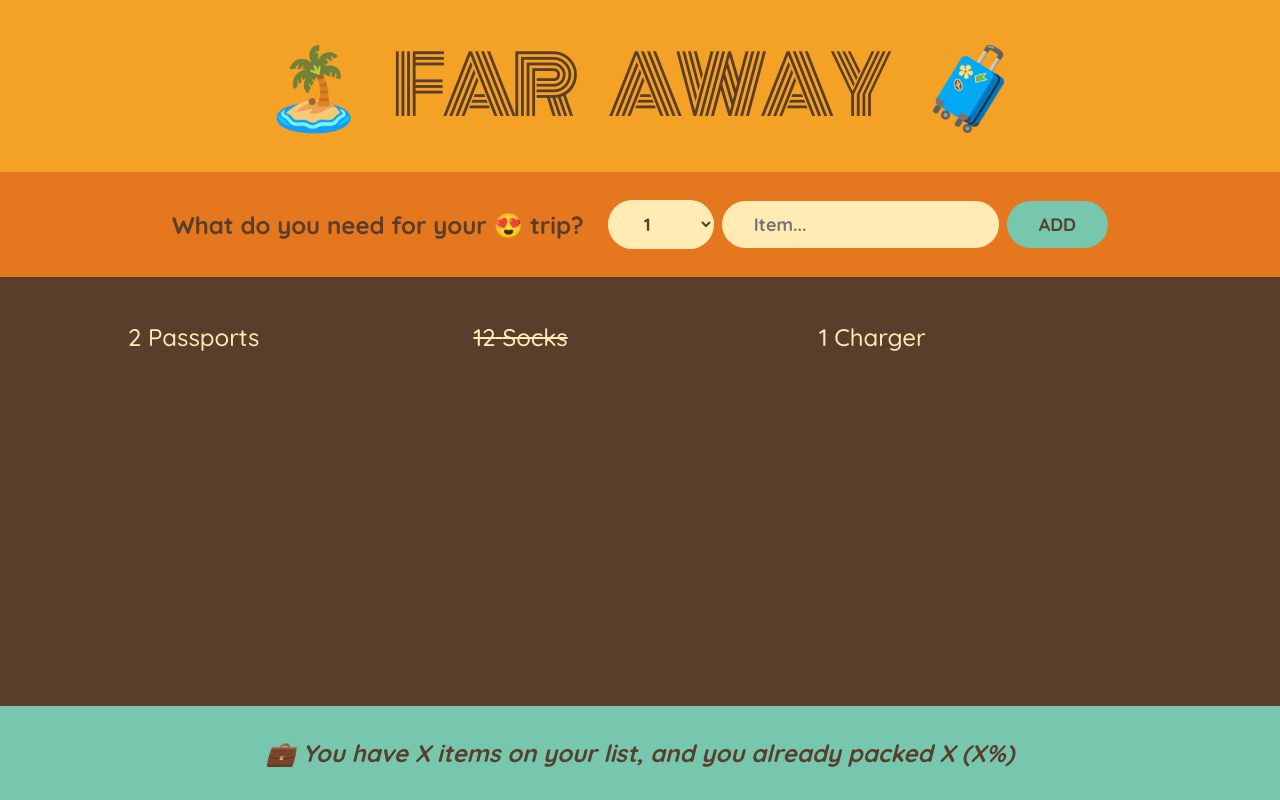
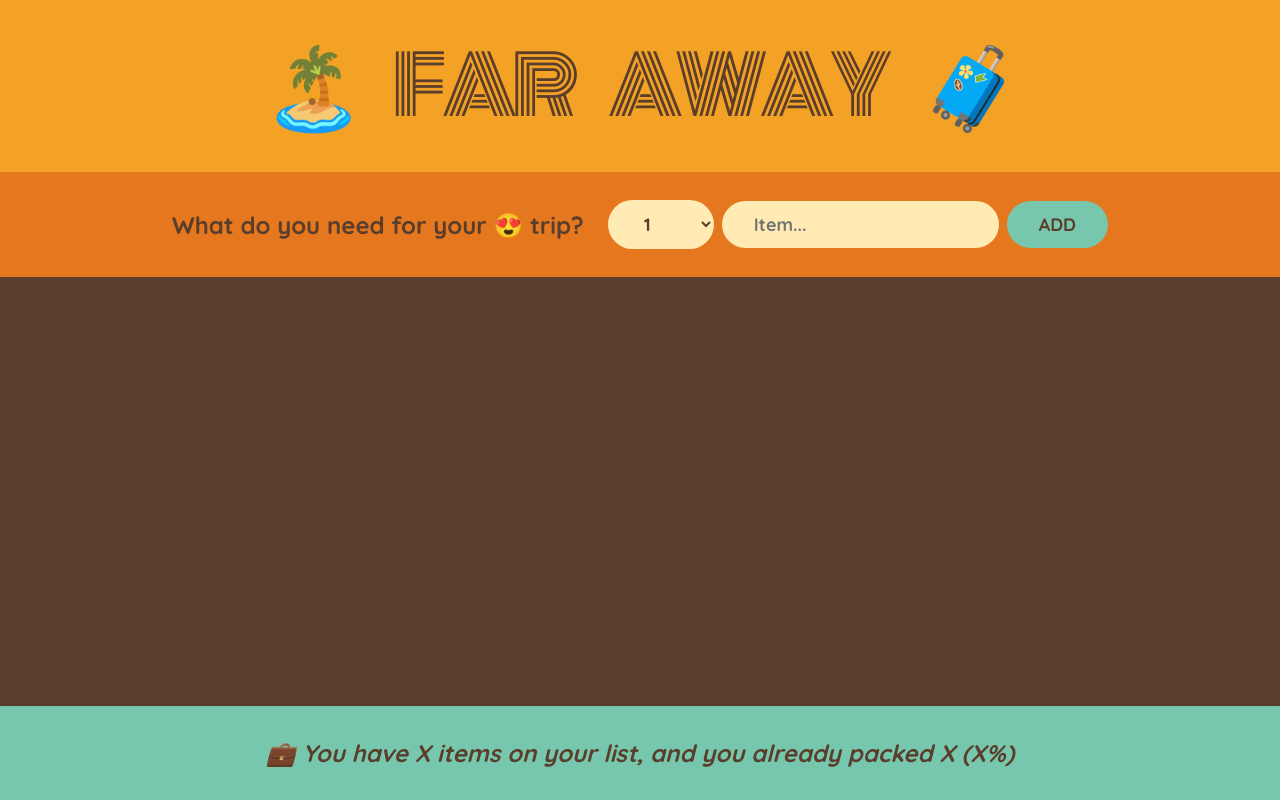
Before and after one commit to Huseinaz/travel-list, a React (Create React App) app: page / in a window 1280 px wide. Built offline with nearby package versions, Linux system fonts and the light colour scheme.

Commit message:
Thinking About State and Lifting State Up

```diff
--- a/src/App.js
+++ b/src/App.js
@@ -7,11 +7,17 @@
 ];
 
 const App = () => {
+  const [items, setItems] = useState([]);
+
+  const handleAddItems = (item) => {
+    setItems((items) => [...items, item]);
+  }
+
   return (
     <div className="app">
       <Logo />
-      <Form />
-      <PackingList />
+      <Form onAddItems={handleAddItems} />
+      <PackingList items={items} />
       <Stats />
     </div>
   );
@@ -25,7 +31,7 @@
   );
 }
 
-const Form = () => {
+const Form = ({ onAddItems }) => {
   const [quantity, setQuantity] = useState(1);
   const [description, setDescription] = useState('');
 
@@ -36,6 +42,8 @@
 
     const newItem = { id: Date.now(), description, quantity, packed: false }
     console.log(newItem);
+
+    onAddItems(newItem);
 
     setQuantity(1);
     setDescription('');
@@ -68,11 +76,11 @@
   );
 }
 
-const PackingList = () => {
+const PackingList = ({ items }) => {
   return (
     <div className="list">
       <ul>
-        {initialItems.map((item) => (
+        {items.map((item) => (
           <Item item={item} key={item.id} />
         ))}
       </ul>
```
